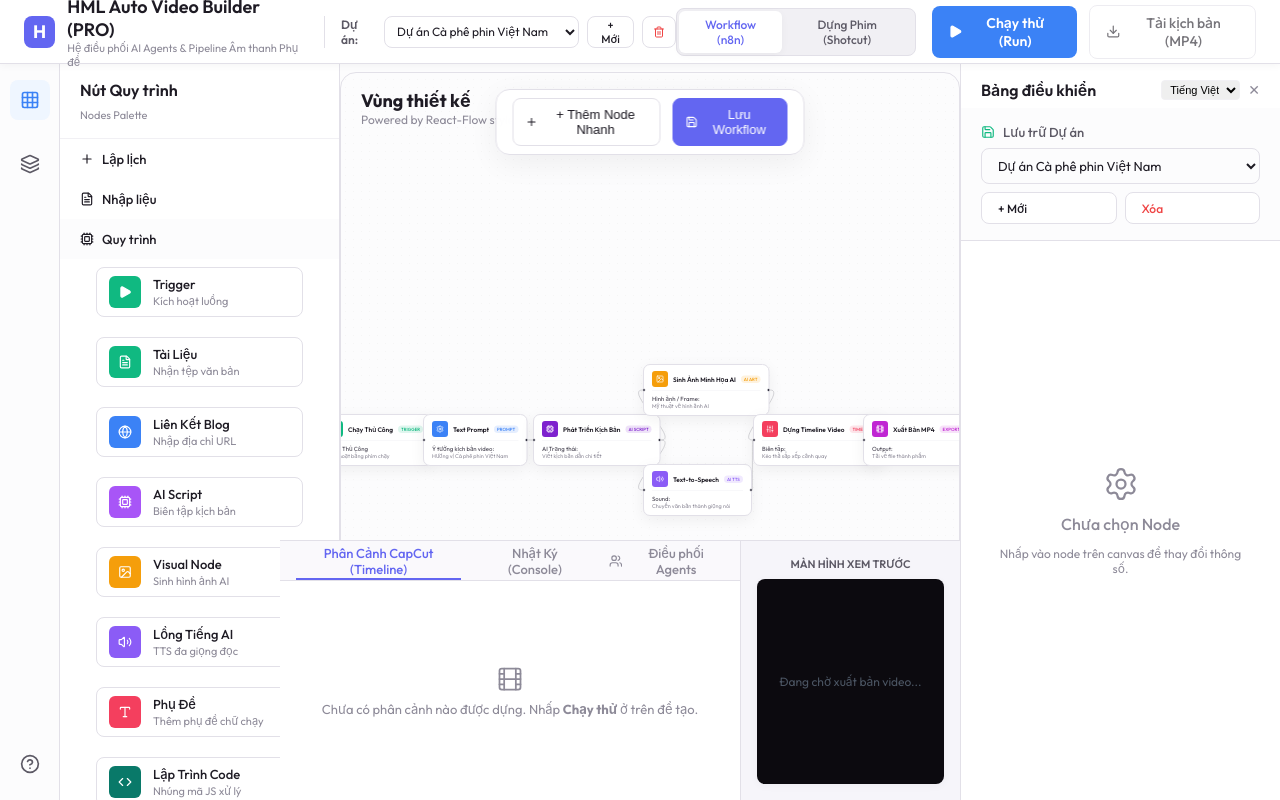
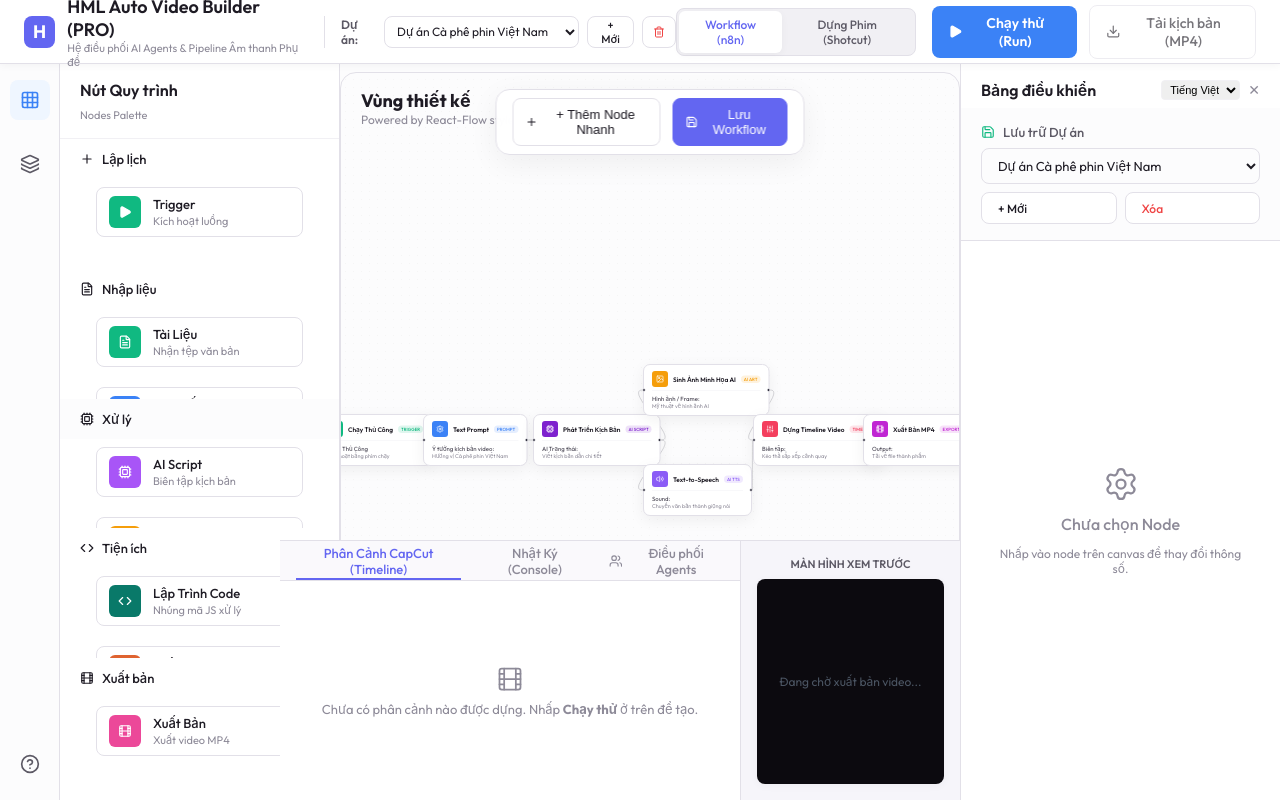
Before and after one commit to hahuuhung/HMLnotext, a React (Vite) app: page / in a window 1280 px wide. Built offline with nearby package versions, Linux system fonts and the light colour scheme.

Commit message:
feat: rebuild sidebar left nodes palette into proper categories

```diff
--- a/src/App.tsx
+++ b/src/App.tsx
@@ -1610,22 +1610,21 @@ ${scenes.map(s => `[${s.title}] (${s.duration}s)\nLời bình: ${s.text}\nẢnh
               Nodes Palette
             </div>
 
-            <div style={{ flex: 1, display: 'flex', flexDirection: 'column' }}>
+            <div style={{ flex: 1, display: 'flex', flexDirection: 'column', overflowY: 'auto' }}>
               <div className="palette-category">
                 <Plus size={14} /> Lập lịch
               </div>
-              <div className="palette-category">
-                <FileText size={14} /> Nhập liệu
-              </div>
-              <div className="palette-category" style={{ backgroundColor: 'var(--bg-app)' }}>
-                <Cpu size={14} /> Quy trình
-              </div>
-
-              <div className="node-list" style={{ paddingTop: '8px', paddingBottom: '0' }}>
+              <div className="node-list" style={{ paddingTop: '8px', paddingBottom: '12px' }}>
                 <div className="node-palette-item" draggable onDragStart={(e) => onDragStart(e, 'trigger')}>
                   <div className="node-icon-wrapper color-trigger"><Play size={14} fill="white" /></div>
                   <div><div className="node-palette-name">Trigger</div><div className="node-palette-desc">Kích hoạt luồng</div></div>
                 </div>
+              </div>
+
+              <div className="palette-category">
+                <FileText size={14} /> Nhập liệu
+              </div>
+              <div className="node-list" style={{ paddingTop: '8px', paddingBottom: '12px' }}>
                 <div className="node-palette-item" draggable onDragStart={(e) => onDragStart(e, 'docInput')}>
                   <div className="node-icon-wrapper" style={{ backgroundColor: '#10b981' }}><FileText size={14} /></div>
                   <div><div className="node-palette-name">Tài Liệu</div><div className="node-palette-desc">Nhận tệp văn bản</div></div>
@@ -1634,6 +1633,12 @@ ${scenes.map(s => `[${s.title}] (${s.duration}s)\nLời bình: ${s.text}\nẢnh
                   <div className="node-icon-wrapper" style={{ backgroundColor: '#3b82f6' }}><Globe size={14} /></div>
                   <div><div className="node-palette-name">Liên Kết Blog</div><div className="node-palette-desc">Nhập địa chỉ URL</div></div>
                 </div>
+              </div>
+
+              <div className="palette-category" style={{ backgroundColor: 'var(--bg-app)' }}>
+                <Cpu size={14} /> Xử lý
+              </div>
+              <div className="node-list" style={{ paddingTop: '8px', paddingBottom: '12px' }}>
                 <div className="node-palette-item" draggable onDragStart={(e) => onDragStart(e, 'aiNode')}>
                   <div className="node-icon-wrapper color-ai"><Cpu size={14} /></div>
                   <div><div className="node-palette-name">AI Script</div><div className="node-palette-desc">Biên tập kịch bản</div></div>
@@ -1650,6 +1655,12 @@ ${scenes.map(s => `[${s.title}] (${s.duration}s)\nLời bình: ${s.text}\nẢnh
                   <div className="node-icon-wrapper" style={{ backgroundColor: '#f43f5e' }}><Type size={14} /></div>
                   <div><div className="node-palette-name">Phụ Đề</div><div className="node-palette-desc">Thêm phụ đề chữ chạy</div></div>
                 </div>
+              </div>
+
+              <div className="palette-category">
+                <Code size={14} /> Tiện ích
+              </div>
+              <div className="node-list" style={{ paddingTop: '8px', paddingBottom: '12px' }}>
                 <div className="node-palette-item" draggable onDragStart={(e) => onDragStart(e, 'codeNode')}>
                   <div className="node-icon-wrapper" style={{ backgroundColor: '#097969' }}><Code size={14} /></div>
                   <div><div className="node-palette-name">Lập Trình Code</div><div className="node-palette-desc">Nhúng mã JS xử lý</div></div>
@@ -1658,6 +1669,12 @@ ${scenes.map(s => `[${s.title}] (${s.duration}s)\nLời bình: ${s.text}\nẢnh
                   <div className="node-icon-wrapper" style={{ backgroundColor: '#df6330' }}><Cpu size={14} /></div>
                   <div><div className="node-palette-name">Thẻ AI Prompt</div><div className="node-palette-desc">Nhúng AI prompt tùy chọn</div></div>
                 </div>
+              </div>
+
+              <div className="palette-category">
+                <Film size={14} /> Xuất bản
+              </div>
+              <div className="node-list" style={{ paddingTop: '8px', paddingBottom: '24px' }}>
                 <div className="node-palette-item" draggable onDragStart={(e) => onDragStart(e, 'renderNode')}>
                   <div className="node-icon-wrapper color-render"><Film size={14} /></div>
                   <div><div className="node-palette-name">Xuất Bản</div><div className="node-palette-desc">Xuất video MP4</div></div>
```
